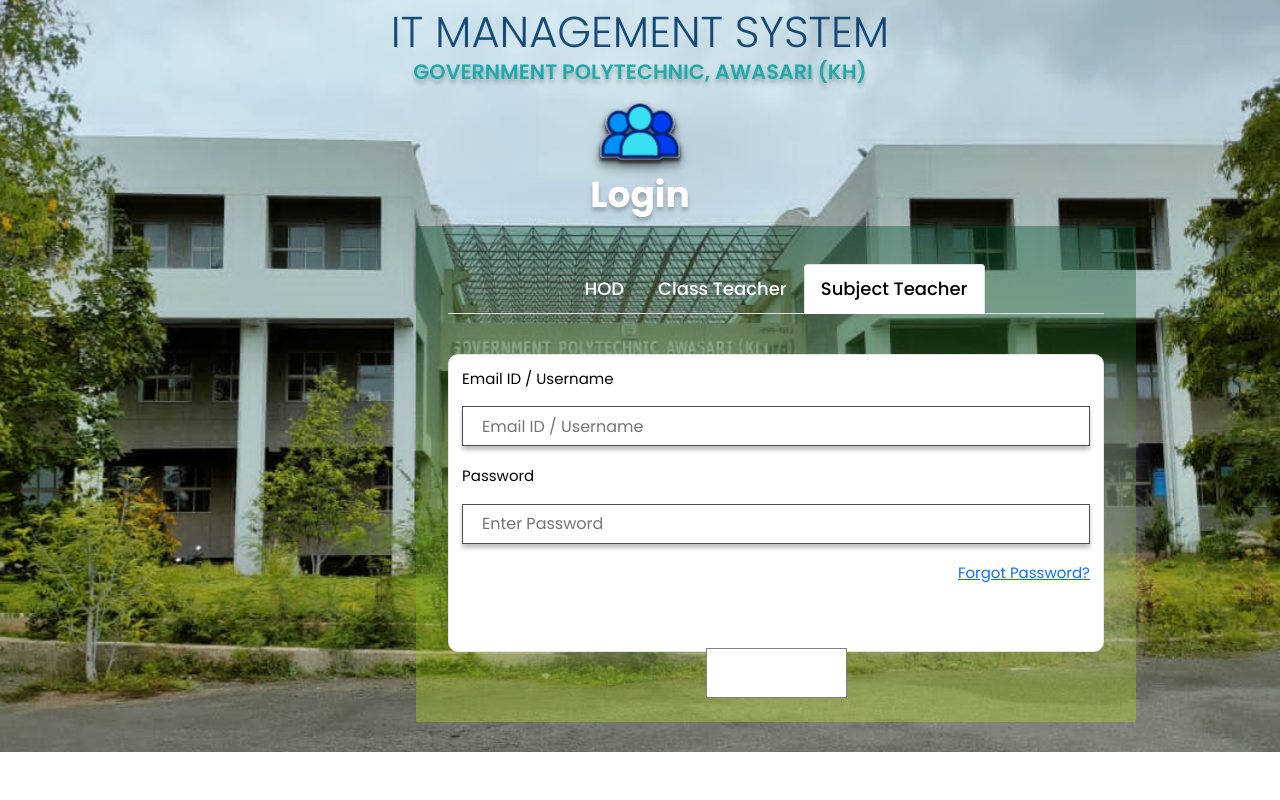
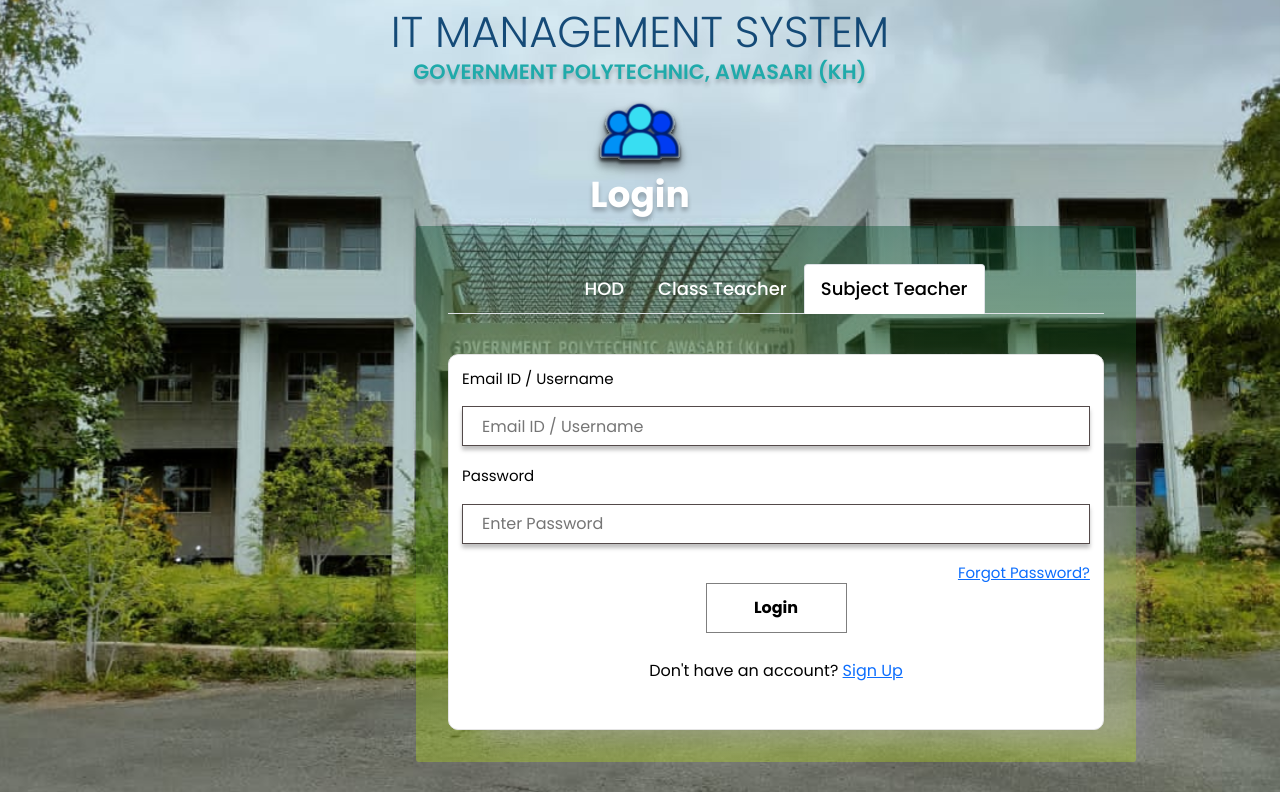
Before and after one commit to PranavShelke4/IT, a React (Create React App) app: page / in a window 1280 px wide. Built offline with nearby package versions, Linux system fonts and the light colour scheme.

Commit message:
remove firbase

```diff
--- a/package.json
+++ b/package.json
@@ -16,6 +16,7 @@
     "react-dom": "^17.0.2",
     "react-router-dom": "^6.2.1",
     "react-scripts": "^5.0.0",
+    "react-toastify": "^8.2.0",
     "web-vitals": "^2.1.4"
   },
   "scripts": {
--- a/src/components/Login/Subject-Teacher-Login/ST-Login-Form.css
+++ b/src/components/Login/Subject-Teacher-Login/ST-Login-Form.css
@@ -36,6 +36,13 @@
     text-align: right;
 }
 
+.login-btn{
+    color: black;
+    margin-top: -100px !important;
+    position: relative;
+    top: -5px !important;
+}
+
 @media only screen and (max-width:600px){
  box{
      padding: 0%;
--- a/src/components/Login/Subject-Teacher-Login/ST-Login-Form.js
+++ b/src/components/Login/Subject-Teacher-Login/ST-Login-Form.js
@@ -1,5 +1,7 @@
 import React from 'react'
 import "./ST-Login-Form.css"
+import { Link } from "react-router-dom"
+
 
 function ST_Login_Form() {
   return (
@@ -12,10 +14,13 @@
         <a href="/">
           <p className="forgot">Forgot Password?</p>
         </a>
-        <button type="submit">
+        <button type="submit" className='login-btn'>
           Login
         </button>
       </form>
+      <div className="w-100 text-center mt-1 color: alert">
+        Don't have an account? <Link to="/">Sign Up</Link>
+      </div>
     </div>
   )
 }
--- a/src/components/SignUp/signUp.js
+++ /dev/null
@@ -1,64 +0,0 @@
-import React, { useRef } from "react"
-import { Form, Button, Card, Alert } from "react-bootstrap"
-// import { useAuth } from "../contexts/AuthContext"
-import { Link, useHistory } from "react-router-dom"
-
-export default function Signup() {
-  const emailRef = useRef()
-  const passwordRef = useRef()
-  const passwordConfirmRef = useRef()
- // const { signup } = useAuth()
- // const [error, setError] = useState("")
- // const [loading, setLoading] = useState(false)
- // const history = useHistory()
-
-//   async function handleSubmit(e) {
-//     e.preventDefault()
-
-//     if (passwordRef.current.value !== passwordConfirmRef.current.value) {
-//       return setError("Passwords do not match")
-//     }
-
-//     try {
-//       setError("")
-//       setLoading(true)
-//       await signup(emailRef.current.value, passwordRef.current.value)
-//       history.push("/")
-//     } catch {
-//       setError("Failed to create an account")
-//     }
-
-//     setLoading(false)
-//   }
-
-  return (
-    <>
-      <Card>
-        <Card.Body>
-          <h2 className="text-center mb-4">Sign Up</h2>
-          {/* {error && <Alert variant="danger">{error}</Alert>} */}
-          <Form >
-            <Form.Group id="email">
-              <Form.Label>Email</Form.Label>
-              <Form.Control type="email" ref={emailRef} required />
-            </Form.Group>
-            <Form.Group id="password">
-              <Form.Label>Password</Form.Label>
-              <Form.Control type="password" ref={passwordRef} required />
-            </Form.Group>
-            <Form.Group id="password-confirm">
-              <Form.Label>Password Confirmation</Form.Label>
-              <Form.Control type="password" ref={passwordConfirmRef} required />
-            </Form.Group>
-            <Button className="w-100" type="submit">
-              Sign Up
-            </Button>
-          </Form>
-        </Card.Body>
-      </Card>
-      <div className="w-100 text-center mt-5 color: alert">
-        Already have an account? <Link to="/">Log In</Link>
-      </div>
-    </>
-  )
-}
--- a/src/functions/routes.js
+++ b/src/functions/routes.js
@@ -1,7 +1,6 @@
 import React from "react";
 import { Routes, Route } from "react-router-dom";
 import App from "../App";
-import Signup from "../components/SignUp/signUp";
 import Dashbord from '../pages/SubjectTeacherPages/Dashbord';
 import Fideology from '../pages/SubjectTeacherPages/FideologyForm';
 import StudentDetail from '../pages/SubjectTeacherPages/studentDetail';
@@ -21,7 +20,6 @@
     <>
       <Routes>
         <Route exact path="/" element={<App />}></Route>
-        <Route path="/sign-up" element={<Signup />}></Route>
         <Route path="/fideology-form" element={<Fideology />}></Route>
         <Route path="/subject-teacher-dashboard" element={<Dashbord />}></Route>
         <Route path="/student-details" element={<StudentDetail />}></Route>
--- a/src/pages/LoginPage/LoginPage.css
+++ b/src/pages/LoginPage/LoginPage.css
@@ -49,7 +49,7 @@
 .tabs {
   /* width: auto; */
   max-width: 45rem;
-  height: 31rem;
+  height: auto;
   padding: 2rem;
   background: linear-gradient(
     180deg,
```
Also changed, not shown: src/functions/firebase.js (deleted, +0 -14 lines), 1 other file (tests, documents, lock files or other folders).
